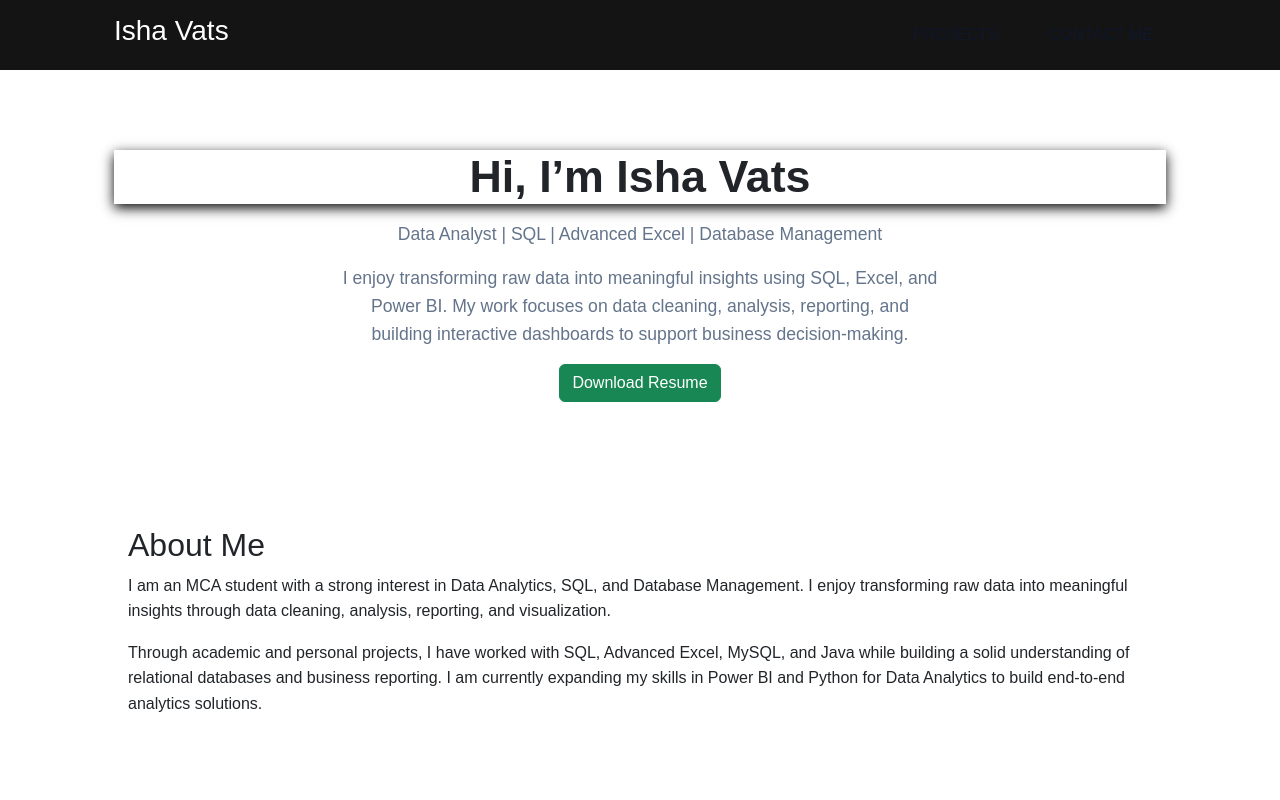
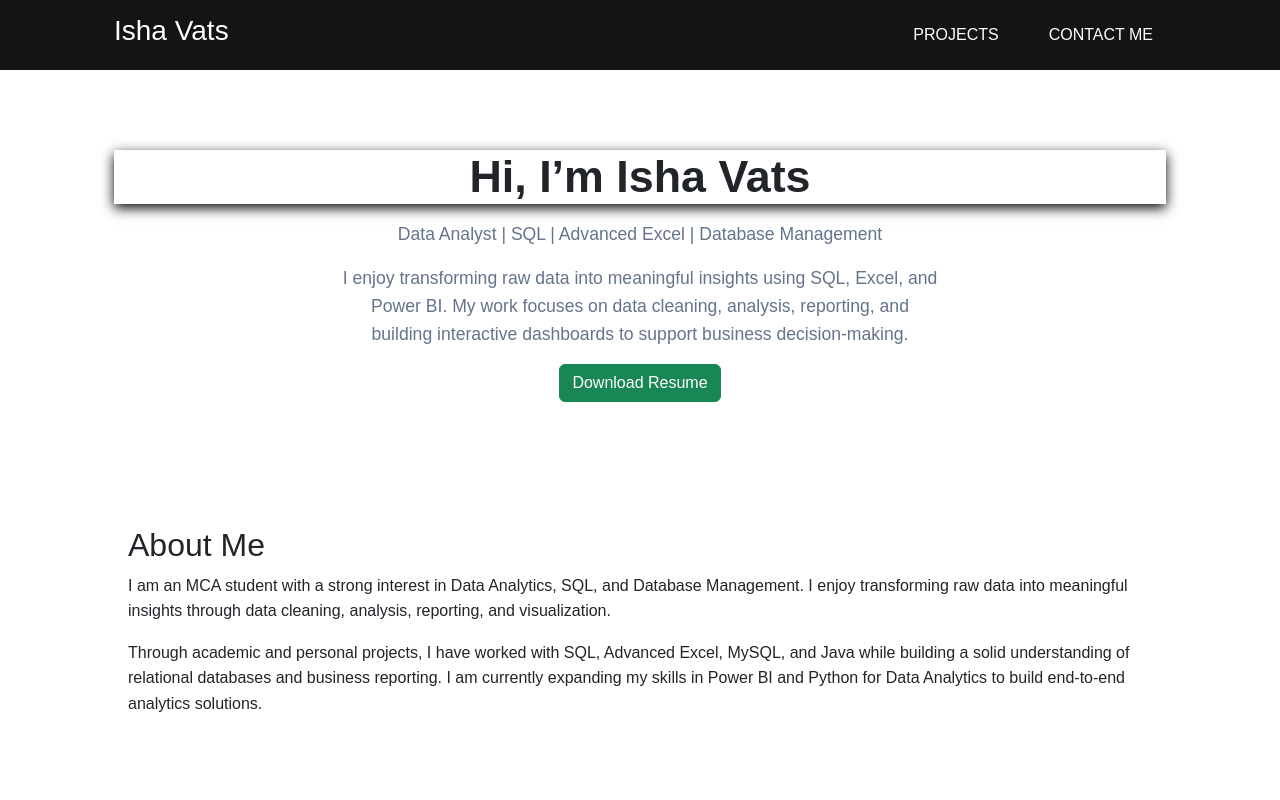
Before and after one commit to Isha1906/isha-vats-portfolio, a React (Vite) app: page / in a window 1280 px wide. Shown: the top 800 px of the page. Built offline with nearby package versions, Linux system fonts and the light colour scheme.

Commit message:
Contact.css changes

```diff
--- a/src/style/Navbar.css
+++ b/src/style/Navbar.css
@@ -24,7 +24,7 @@ nav {
 
 .nav-links a {
   text-decoration: none;
-  color: #0F172A;
+  color: #ffffff;
   font-weight: 500;
 }
 
```
